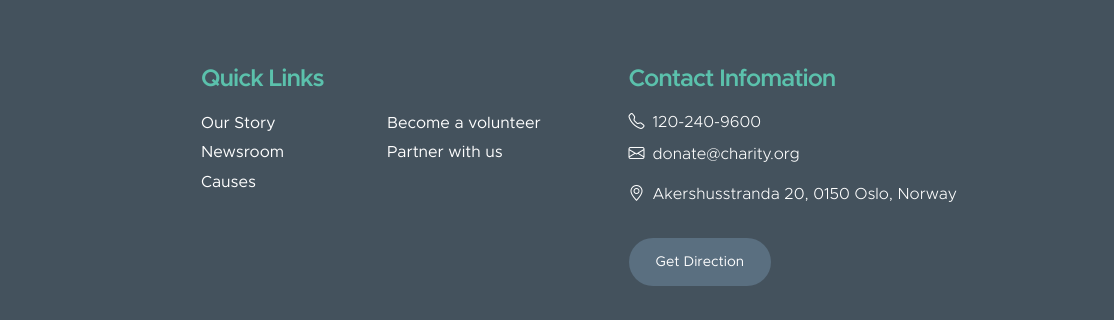
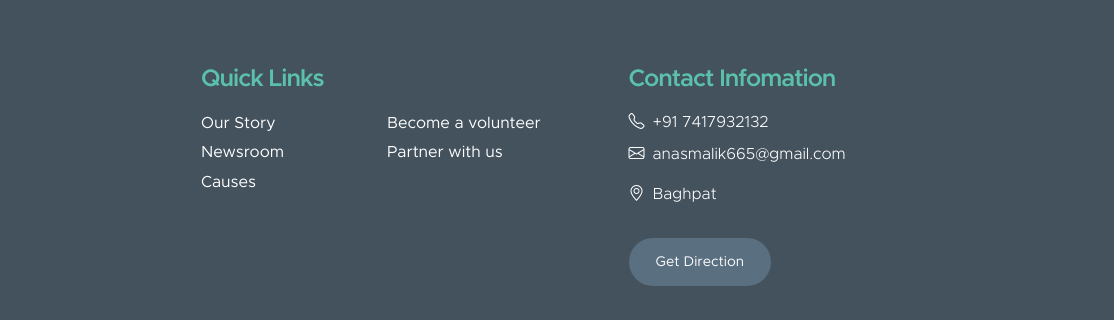
Before and after one commit to anasmalik228/anas_donate, a plain HTML site: page index.html in a window 1280 px wide. Shown: the part 7574-7894 px from the top of the page, 166-1280 px from the left. Drawn offline with Linux system fonts and the light colour scheme.

Commit message:
Update index.html

```diff
--- a/index.html
+++ b/index.html
@@ -944,7 +944,7 @@ https://templatemo.com/tm-581-kind-heart-charity
                             <i class="bi-telephone me-2"></i>
 
                             <a href="tel: 120-240-9600" class="site-footer-link">
-                                120-240-9600
+                               +91 7417932132
                             </a>
                         </p>
 
@@ -952,13 +952,13 @@ https://templatemo.com/tm-581-kind-heart-charity
                             <i class="bi-envelope me-2"></i>
 
                             <a href="mailto:info@yourgmail.com" class="site-footer-link">
-                                donate@charity.org
+                               anasmalik665@gmail.com
                             </a>
                         </p>
 
                         <p class="text-white d-flex mt-3">
                             <i class="bi-geo-alt me-2"></i>
-                            Akershusstranda 20, 0150 Oslo, Norway
+                            Baghpat
                         </p>
 
                         <a href="#" class="custom-btn btn mt-3">Get Direction</a>
```
